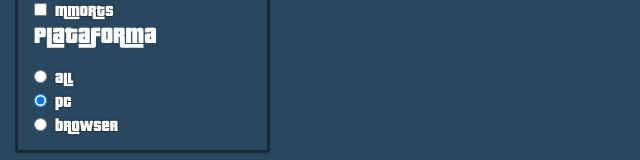
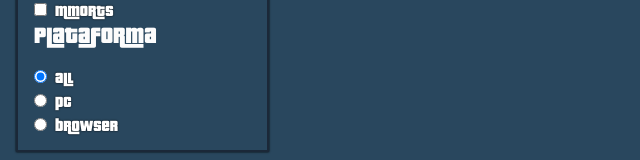
Before and after one commit to MatiSalinas/JuegosGratisApp, a React (Vite) app: page / in a window 1280 px wide. Shown: the part 1262-1422 px from the top of the page, without its empty margins (0-640 px from the left). Built offline with nearby package versions, Linux system fonts and the light colour scheme; no server answers.

Commit message:
Critical Error solucionado

```diff
--- a/src/App.jsx
+++ b/src/App.jsx
@@ -12,7 +12,7 @@ function App() {
 
   const [filtros, setFiltros] = useState({
     'sort':'popularity',
-    'platform':'pc',
+    'platform':'all',
     'tags':[]
   })
 
--- a/src/components/AplicarFiltros.jsx
+++ b/src/components/AplicarFiltros.jsx
@@ -3,6 +3,7 @@ import React from "react";
 const generos = ['mmorpg', 'shooter', 'strategy', 'moba', 'racing', 'sports', 'social',  'card', 'mmo', 'fantasy', 'fighting', 'action-rpg', 'action']
 const tags = ['sandbox','open-world', 'survival', 'pvp', 'pve', 'pixel', 'voxel', 'zombie', 'turn-based', 'first-person', 'third-Person', 'top-down','tank', 'space', 'sailing', 'side-scroller', 'superhero', 'permadeath', 'battle-royale','mmofps', 'mmotps', '3d', '2d', 'anime', 'sci-fi', 'military', 'martial-arts', 'flight', 'low-spec', 'tower-defense', 'horror', 'mmorts']
 const plataformas = ['all','pc','browser']
+
 export const aplicarFiltros = (url,filtros) => {
     if (filtros.tags.length !=0){
         url += 'filter'
--- a/src/components/ListaJuegos.jsx
+++ b/src/components/ListaJuegos.jsx
@@ -35,4 +35,4 @@ const ListaJuegoComponent =({juegos,generosSeleccionados,BusquedaString}) => {
     }
     }
 
-    export default React.memo(ListaJuegoComponent);
+    export default ListaJuegoComponent;
```
